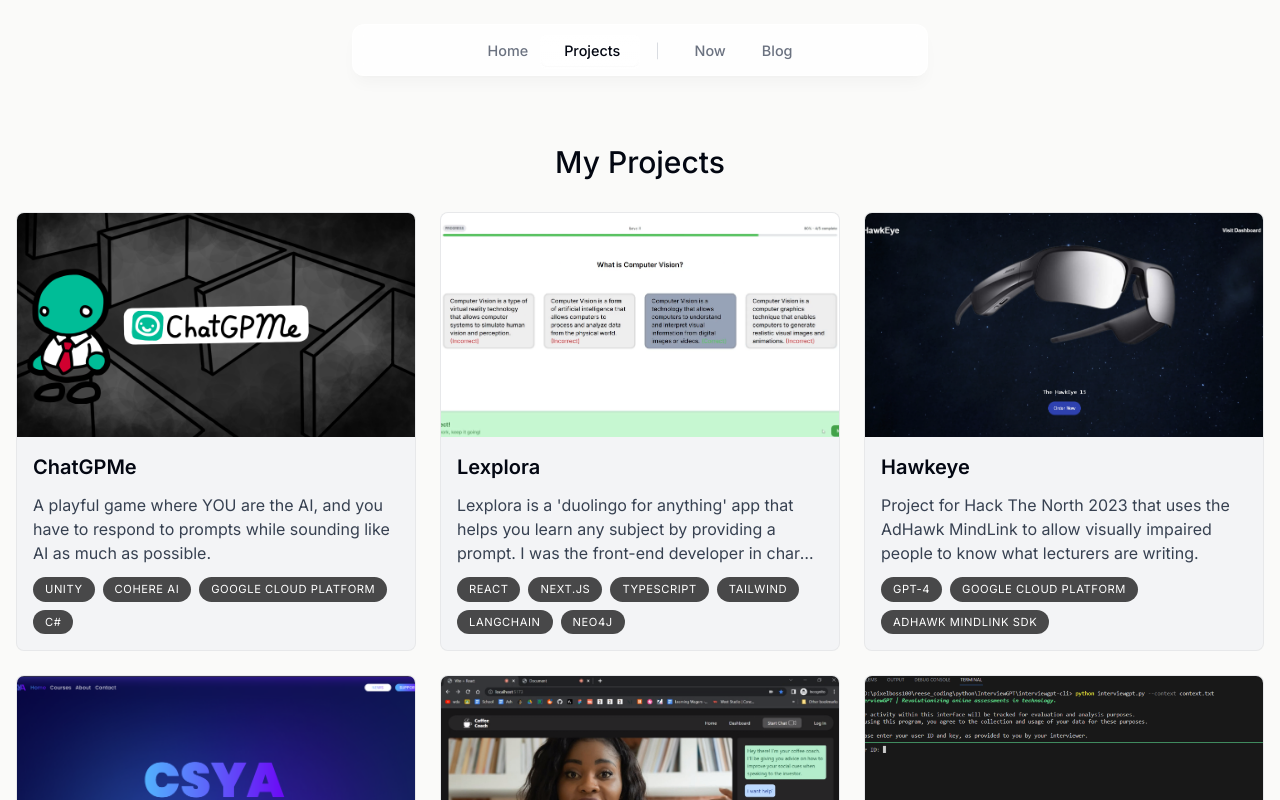
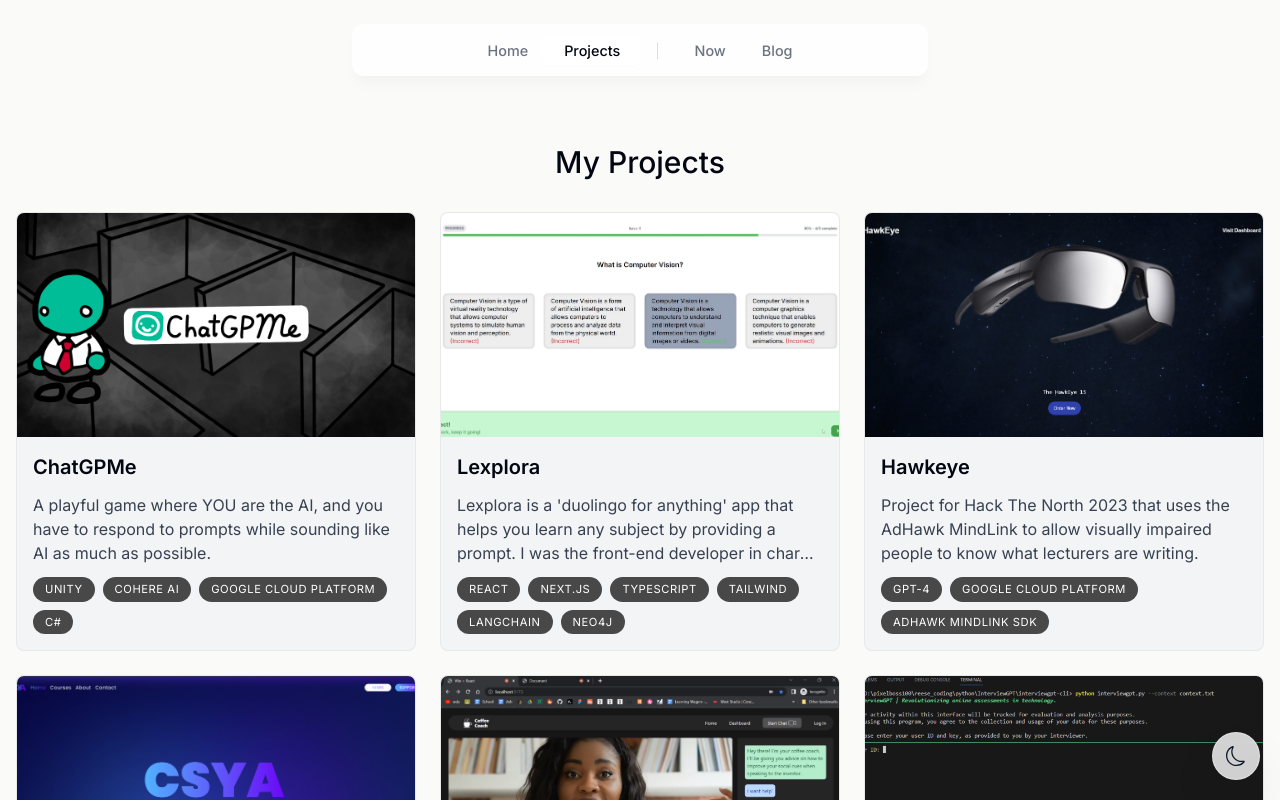
Before and after one commit to r-chong/portfolio-v4, a Next.js app: page /projects in a window 1280 px wide. Shown: the top 800 px of the page. Built offline with nearby package versions, Linux system fonts and the light colour scheme.

Commit message:
style: turn inline link into its own component

```diff
--- a/components/About.tsx
+++ b/components/About.tsx
@@ -4,6 +4,7 @@ import React from 'react';
 import SectionHeading from './Section-heading';
 import { motion } from 'framer-motion';
 import Link, { LinkProps } from 'next/link';
+import InlineLink from './InlineLink';
 
 export default function About() {
     return (
--- a/components/ClientLayout.tsx
+++ b/components/ClientLayout.tsx
@@ -3,6 +3,8 @@
 import { usePathname } from 'next/navigation';
 import Header from './Header';
 import Footer from './Footer';
+import ThemeContextProvider from '@/context/theme-context';
+import ThemeSwitch from './ThemeSwitch';
 
 export default function ClientLayout({
     children,
@@ -12,8 +14,12 @@ export default function ClientLayout({
     const isResumePage = usePathname() === '/resume';
 
     return (
+        <ThemeContextProvider>
+            <div className='relative'>
                 <div
-            className={`flex flex-col ${!isResumePage ? 'pt-28 sm:pt-36' : ''}`}
+                    className={`flex flex-col ${
+                        !isResumePage ? 'pt-28 sm:pt-36' : ''
+                    }`}
                 >
                     <Header />
                     <div className='z-10 min-h-screen'>{children}</div>
@@ -24,5 +30,8 @@ export default function ClientLayout({
                         </>
                     )}
                 </div>
+                <ThemeSwitch />
+            </div>
+        </ThemeContextProvider>
     );
 }
--- /dev/null
+++ b/components/InlineLink.tsx
@@ -0,0 +1,34 @@
+import Link, { LinkProps } from 'next/link';
+
+interface InlineLinkProps {
+    href: string;
+    children: React.ReactNode;
+    external?: boolean;
+}
+
+export default function InlineLink({
+    href,
+    children,
+    external = false,
+}: InlineLinkProps) {
+    const commonClasses = 'text-blue-500 font-bold underline';
+
+    if (external) {
+        return (
+            <a
+                href={href}
+                target='_blank'
+                rel='nofollow'
+                className={commonClasses}
+            >
+                {children}
+            </a>
+        );
+    }
+
+    return (
+        <Link href={href as LinkProps['href']} className={commonClasses}>
+            {children}
+        </Link>
+    );
+}
--- a/components/ThemeSwitch.tsx
+++ b/components/ThemeSwitch.tsx
@@ -9,7 +9,7 @@ export default function ThemeSwitch() {
 
     return (
         <button
-            className='fixed bottom-5 right-5 w-[3rem] h-[3rem] bg-white dark:bg-gray-950 bg-opacity-80 backdrop-blur-[0.5rem] border border-white border-opacity-40 shadow-2xl rounded-full flex items-center justify-center hover:scale-110 active:scale-105 transition-all'
+            className='fixed bottom-5 right-5 w-[3rem] h-[3rem] bg-white dark:bg-gray-950 bg-opacity-80 backdrop-blur-[0.5rem] border border-white border-opacity-40 shadow-2xl rounded-full flex items-center justify-center hover:scale-110 active:scale-105 transition-all z-[999]'
             onClick={toggleTheme}
             aria-label={`Switch to ${
                 theme === 'light' ? 'dark' : 'light'
```
Lines whose indentation alone changed are shown as unchanged.
